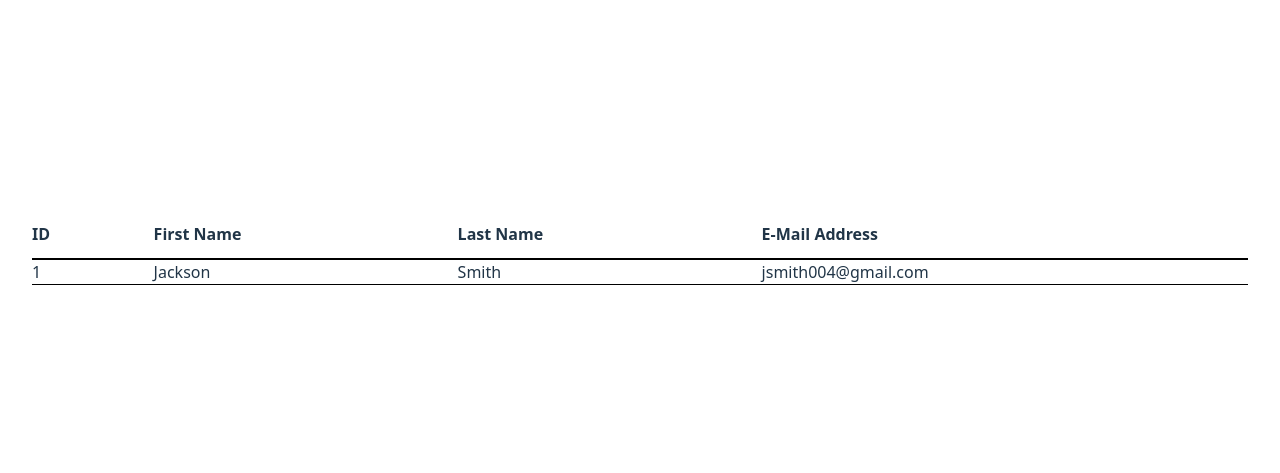
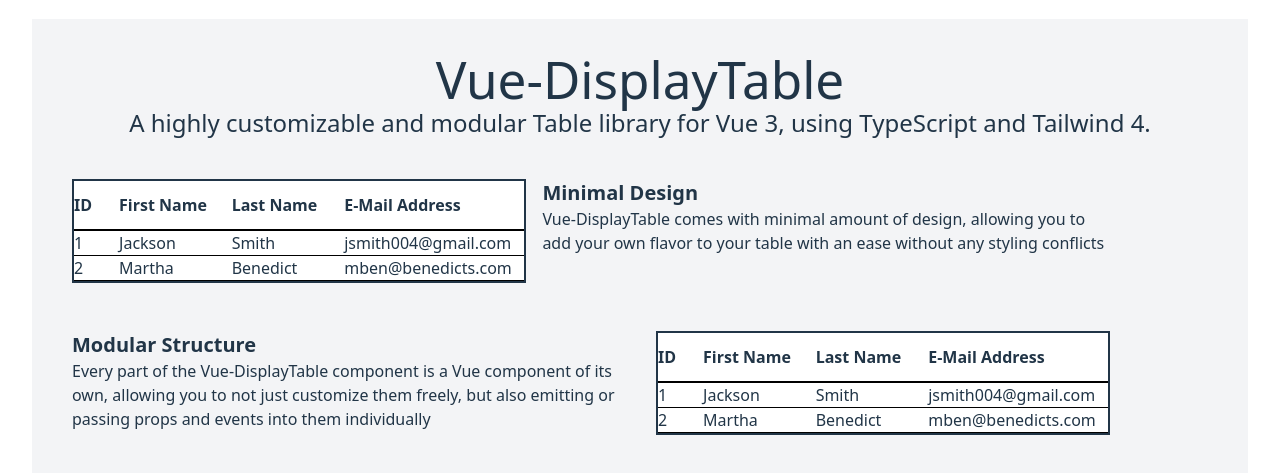
Before and after one commit to fx-ntm/Vue-DisplayTable, a Vue app: page / in a window 1280 px wide. Shown: the part 153-626 px from the top of the page. Built offline with nearby package versions, Linux system fonts and the light colour scheme.

Commit message:
Formatting Fixes.... Again...

```diff
--- a/src/App.vue
+++ b/src/App.vue
@@ -1,22 +1,8 @@
 <script setup lang="ts">
-import TableMain from './components/Table';
-import type { TableColumn, TableData } from './components/Table';
+import TableTesting from './demo/TableTesting.vue';
 
-const cols: TableColumn[] = [
-  {key: 'id', label: 'ID', sortable: true, width:'10%'},
-  {key: 'fname', label: 'First Name', sortable: true, width: '25%'},
-  {key: 'lname', label: 'Last Name', sortable: true, width: '25%'},
-  {key: 'email', label: 'E-Mail Address', sortable: true, width: '40%'}
-];
-
-const dataa: TableData[] = [
-  {id: 1, fname: 'Jackson', lname: 'Smith', email: 'jsmith004@gmail.com'},
-];
 </script>
 
 <template>
-    <TableMain
-        :columns="cols"
-        :data="dataa"
-    />
+    <TableTesting />
 </template>
--- a/src/components/Table/components/TableComponents/TableCell.vue
+++ b/src/components/Table/components/TableComponents/TableCell.vue
@@ -1,5 +1,5 @@
 <script setup lang="ts">
-import type { TableColumn } from "../../types/TableTypes";
+import type { TableColumn } from '../../types/TableTypes';
 
 const props = defineProps<{
     data?: string | number | null;
@@ -11,9 +11,7 @@ const props = defineProps<{
     <td class="text-left text-md dark:text-white relative pr-12">
         <div class="relative">
             <p>{{ props.data }}</p>
-      <div
-        class="absolute top-0 right-0 bottom-0 w-16"
-      ></div>
+            <div class="absolute top-0 right-0 bottom-0 w-16"></div>
         </div>
     </td>
 </template>
--- a/src/components/Table/components/TableComponents/TableHeader.vue
+++ b/src/components/Table/components/TableComponents/TableHeader.vue
@@ -1,6 +1,6 @@
 <script setup lang="ts">
-import TableHeaderCell from "./TableHeaderCell.vue";
-import type { TableColumn } from "../../types/TableTypes";
+import TableHeaderCell from './TableHeaderCell.vue';
+import type { TableColumn } from '../../types/TableTypes';
 
 const props = defineProps<{
     columns: TableColumn[];
--- /dev/null
+++ b/src/demo/TableTesting.vue
@@ -0,0 +1,61 @@
+<script setup lang="ts">
+import TableMain from '../components/Table/components/TableMain.vue';
+import type { TableColumn, TableData } from '../components/Table';
+
+const cols: TableColumn[] = [
+    { key: 'id', label: 'ID', sortable: true, width: '10%' },
+    { key: 'fname', label: 'First Name', sortable: true, width: '25%' },
+    { key: 'lname', label: 'Last Name', sortable: true, width: '25%' },
+    { key: 'email', label: 'E-Mail Address', sortable: true, width: '40%' },
+];
+
+const dataa: TableData[] = [
+    { id: 1, fname: 'Jackson', lname: 'Smith', email: 'jsmith004@gmail.com' },
+    { id: 2, fname: 'Martha', lname: 'Benedict', email: 'mben@benedicts.com' },
+];
+</script>
+
+<template>
+    <div
+        class="bg-gray-100 dark:bg-gray-800 w-full flex flex-col gap-y-8 align-center content-center justify-center p-8"
+    >
+        <div>
+            <h1 class="text-center text-3xl">Vue-DisplayTable</h1>
+            <h2 class="text-2xl">
+                A highly customizable and modular Table library for Vue 3, using
+                TypeScript and Tailwind 4.
+            </h2>
+        </div>
+
+        <div class="p-2 flex gap-x-4">
+            <div class="w-2/5 border-2">
+                <TableMain :columns="cols" :data="dataa" />
+            </div>
+
+            <div class="w-1/2">
+                <h3 class="font-bold text-xl text-left">Minimal Design</h3>
+                <p class="text-left">
+                    Vue-DisplayTable comes with minimal amount of design,
+                    allowing you to add your own flavor to your table with an
+                    ease without any styling conflicts
+                </p>
+            </div>
+        </div>
+
+        <div class="p-2 flex gap-x-4">
+            <div class="w-1/2">
+                <h3 class="font-bold text-xl text-left">Modular Structure</h3>
+                <p class="text-left">
+                    Every part of the Vue-DisplayTable component is a Vue
+                    component of its own, allowing you to not just customize
+                    them freely, but also emitting or passing props and events
+                    into them individually
+                </p>
+            </div>
+
+            <div class="w-2/5 border-2">
+                <TableMain :columns="cols" :data="dataa" />
+            </div>
+        </div>
+    </div>
+</template>
--- /dev/null
+++ b/src/index.ts
@@ -0,0 +1,38 @@
+import type { App, Plugin } from 'vue'
+
+// Main component
+import TableMain from './components/Table/components/TableMain.vue'
+
+// Sub-components
+import TableBody from './components/Table/components/TableComponents/TableBody.vue'
+import TableRow from './components/Table/components/TableComponents/TableRow.vue'
+import TableCell from './components/Table/components/TableComponents/TableCell.vue'
+import TableHeader from './components/Table/components/TableComponents/TableHeader.vue'
+import TableHeaderCell from './components/Table/components/TableComponents/TableHeaderCell.vue'
+
+// Types
+export type { TableColumn, TableData, SortDirection } from './components/Table/types/TableTypes'
+
+// Named exports
+export {
+  TableMain,
+  TableBody,
+  TableRow,
+  TableCell,
+  TableHeader,
+  TableHeaderCell
+}
+
+// Default export as Vue plugin
+const VueDisplayTable: Plugin = {
+  install(app: App) {
+    app.component('TableMain', TableMain)
+    app.component('TableBody', TableBody)
+    app.component('TableRow', TableRow)
+    app.component('TableCell', TableCell)
+    app.component('TableHeader', TableHeader)
+    app.component('TableHeaderCell', TableHeaderCell)
+  }
+}
+
+export default VueDisplayTable
```
Also changed, not shown: src/components/Table/components/TableComponents/TableHeaderCell.vue (+10 -7 lines), src/components/Table/components/TableMain.vue (+3 -5 lines), src/components/Table/types/TableTypes.ts (+6 -6 lines), 1 other file (tests, documents, lock files or other folders). Lines whose indentation alone changed are shown as unchanged.
